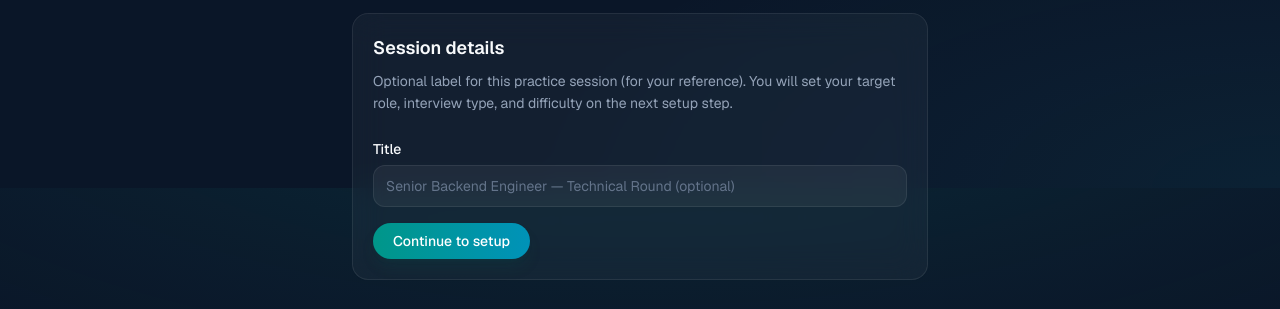
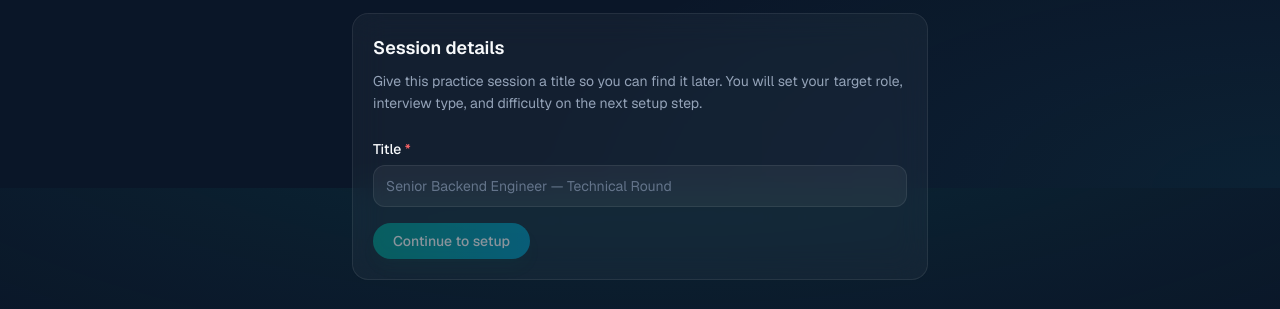
Before and after one commit to sherwin-casem/voice-to-voice_negotiator, a Next.js app in the folder apps/web/: page /interviews/new in a window 1280 px wide. Shown: the part 612-921 px from the top of the page. Built offline with nearby package versions, Linux system fonts and the light colour scheme; no server answers; a web font is replaced by a local one.

Commit message:
feat: Validate title input and enhance form submission experience on interview creation page

```diff
--- a/apps/web/app/(main)/interviews/new/page.tsx
+++ b/apps/web/app/(main)/interviews/new/page.tsx
@@ -29,9 +29,17 @@ export default function CreateInterviewPage() {
   const [error, setError] = useState<string | null>(null);
   const [isSubmitting, setIsSubmitting] = useState(false);
 
+  const trimmedTitle = title.trim();
+  const isTitleValid = trimmedTitle.length > 0;
+
   async function handleSubmit(event: React.FormEvent<HTMLFormElement>) {
     event.preventDefault();
     if (!userId) {
+      return;
+    }
+
+    if (!isTitleValid) {
+      setError("Title is required.");
       return;
     }
 
@@ -40,7 +48,7 @@ export default function CreateInterviewPage() {
 
     try {
       const session = await createSession(userId, {
-        title: title.trim() || null,
+        title: trimmedTitle,
       });
       router.push(`/interviews/${session.id}/setup`);
     } catch (caught) {
@@ -87,24 +95,36 @@ export default function CreateInterviewPage() {
       <Card className="mx-auto max-w-xl">
         <CardHeading>Session details</CardHeading>
         <CardDescription>
-          Optional label for this practice session (for your reference). You will set your target
+          Give this practice session a title so you can find it later. You will set your target
           role, interview type, and difficulty on the next setup step.
         </CardDescription>
         <form className="mt-6 space-y-4" onSubmit={handleSubmit}>
           <div>
-            <Label htmlFor="title">Title</Label>
+            <Label htmlFor="title">
+              Title <span className="text-red-400">*</span>
+            </Label>
             <Input
               id="title"
               name="title"
               value={title}
-              onChange={(event) => setTitle(event.target.value)}
-              placeholder="Senior Backend Engineer — Technical Round (optional)"
+              onChange={(event) => {
+                setTitle(event.target.value);
+                if (error === "Title is required.") {
+                  setError(null);
+                }
+              }}
+              placeholder="Senior Backend Engineer — Technical Round"
               maxLength={200}
+              required
+              aria-required="true"
             />
           </div>
           <FieldError message={error} />
           <div className="flex items-center gap-3">
-            <Button type="submit" disabled={!isUserReady || !userId || isSubmitting}>
+            <Button
+              type="submit"
+              disabled={!isUserReady || !userId || !isTitleValid || isSubmitting}
+            >
               Continue to setup
             </Button>
             {isSubmitting ? <Spinner label="Creating session" /> : null}
```
